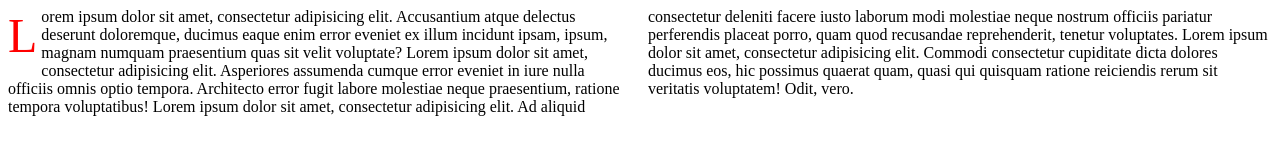
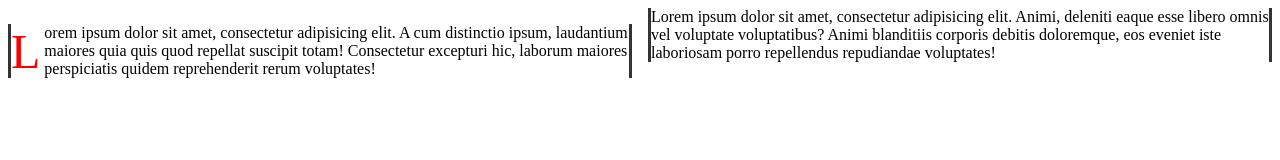
Before and after one commit to alj06ka/html-css-js-meme, a website: page app/css/5.html in a window 1280 px wide. Drawn offline with Linux system fonts and the light colour scheme.

Commit message:
Css task 5

```diff
--- a/app/css/5.html
+++ b/app/css/5.html
@@ -6,19 +6,15 @@
     <link type="text/css" rel="stylesheet" href="../css/style.css">
 </head>
 <body>
-    <div class="multicolumn">
-        Lorem ipsum dolor sit amet, consectetur adipisicing elit. Accusantium atque delectus deserunt doloremque,
-        ducimus eaque enim error eveniet ex illum incidunt ipsam, ipsum, magnam numquam praesentium quas sit velit
-        voluptate?
-        Lorem ipsum dolor sit amet, consectetur adipisicing elit. Asperiores assumenda cumque error eveniet in iure
-        nulla officiis omnis optio tempora. Architecto error fugit labore molestiae neque praesentium, ratione tempora
-        voluptatibus!
-        Lorem ipsum dolor sit amet, consectetur adipisicing elit. Ad aliquid consectetur deleniti facere iusto laborum
-        modi molestiae neque nostrum officiis pariatur perferendis placeat porro, quam quod recusandae reprehenderit,
-        tenetur voluptates.
-        Lorem ipsum dolor sit amet, consectetur adipisicing elit. Commodi consectetur cupiditate dicta dolores ducimus
-        eos, hic possimus quaerat quam, quasi qui quisquam ratione reiciendis rerum sit veritatis voluptatem! Odit,
-        vero.
-    </div>
+<div class="multicolumn">
+    <p>
+        Lorem ipsum dolor sit amet, consectetur adipisicing elit. A cum distinctio ipsum, laudantium maiores quia quis
+        quod repellat suscipit totam! Consectetur excepturi hic, laborum maiores perspiciatis quidem reprehenderit rerum voluptates!
+    </p>
+    <p>
+        Lorem ipsum dolor sit amet, consectetur adipisicing elit. Animi, deleniti eaque esse libero omnis vel voluptate
+        voluptatibus? Animi blanditiis corporis debitis doloremque, eos eveniet iste laboriosam porro repellendus repudiandae voluptates!
+    </p>
+</div>
 </body>
 </html>
```
